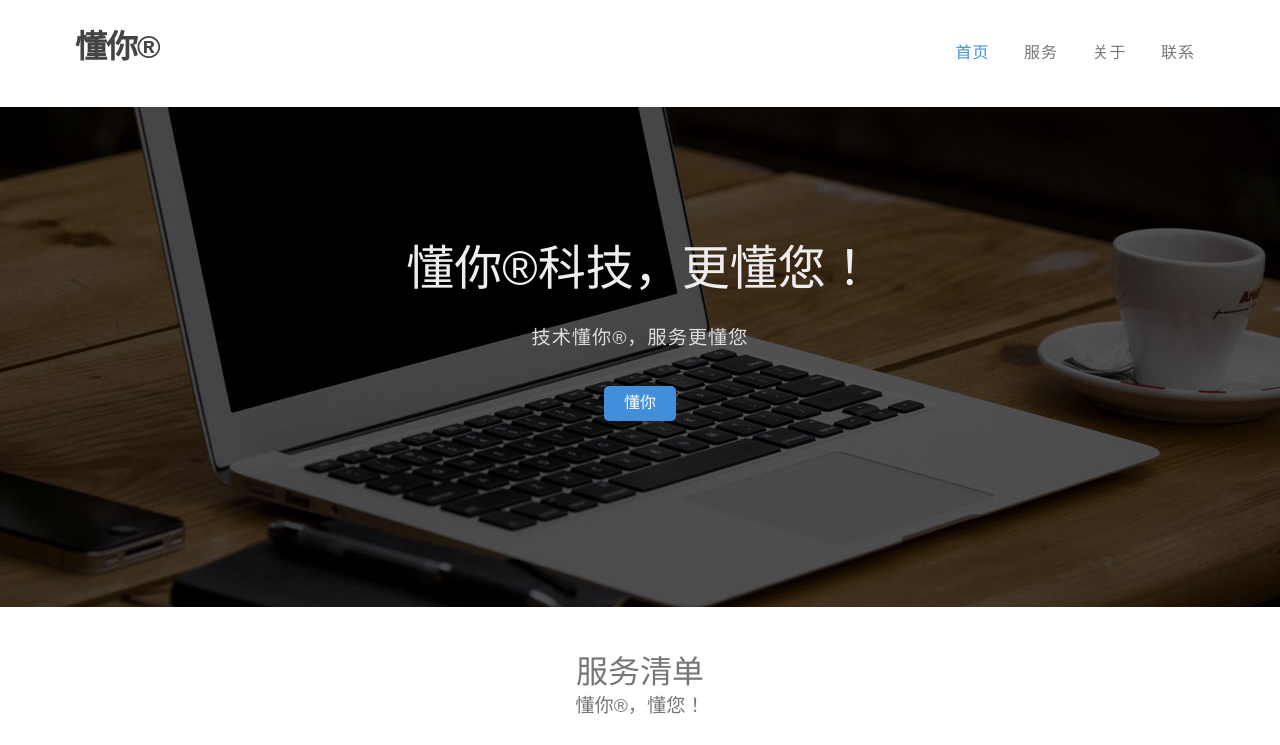
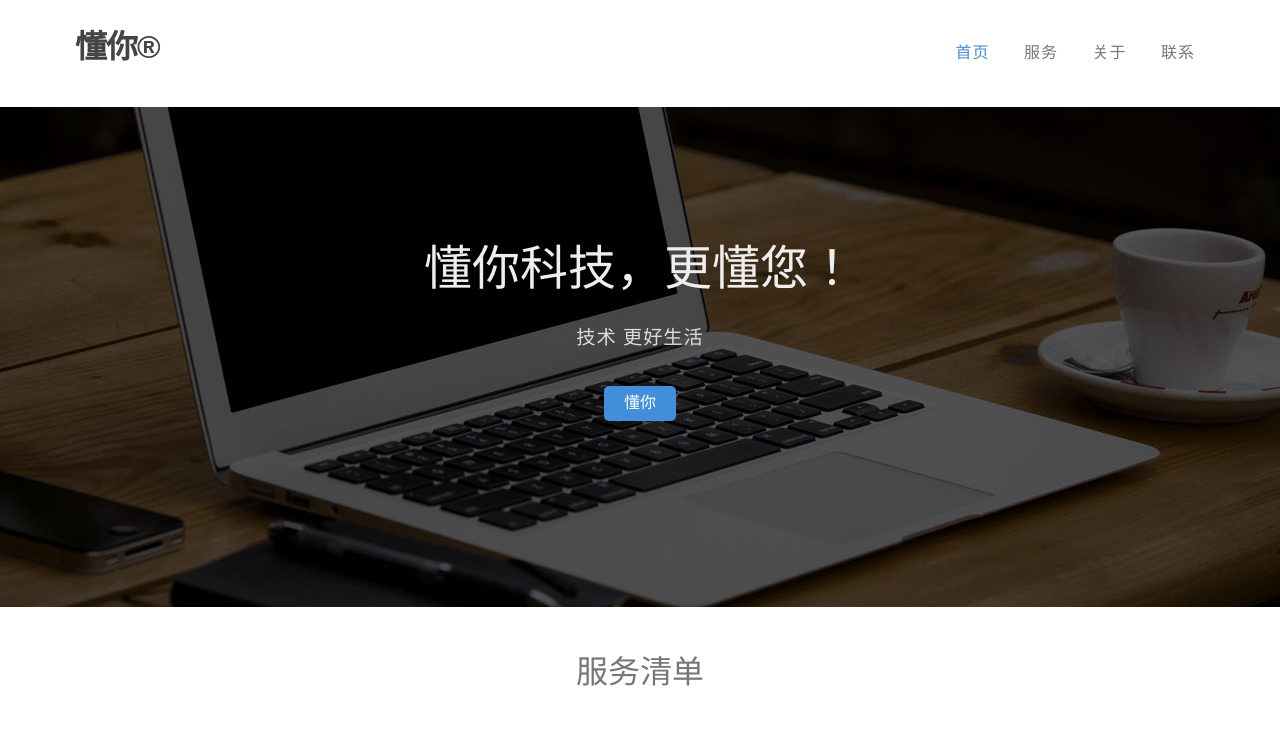
Before and after one commit to dongde/dongde.github.io, a plain HTML site: page index.html in a window 1280 px wide. Shown: the top 745 px of the page. Drawn offline with Linux system fonts and the light colour scheme.

Commit message:
update index.html info

```diff
--- a/index.html
+++ b/index.html
@@ -30,8 +30,8 @@
 <div class="banner text-center">
   <div class="container">
     <div class="banner-info">
-      <h1>懂你&reg;科技，更懂您！</h1>
-      <p>技术懂你&reg;，服务更懂您</p>
+      <h1>懂你科技，更懂您！</h1>
+      <p>技术 更好生活</p>
       <a class="banner_btn">懂你</a> </div>
   </div>
 </div>
@@ -39,7 +39,6 @@
 <div class="content_white">
     <div id="services">
   <h2>服务清单</h2>
-  <p>懂你&reg;，懂您！</p>
 </div>
 </div>
 <div class="featured_content" id="feature">
@@ -115,7 +114,7 @@
 <div class="footer">
   <div class="footer_bottom">
     <div class="copy">
-        <p>Copyright &copy;2018 懂你&reg;科技 版权所有</p>
+        <p>Copyright &copy;2014-2019 懂你&reg;科技 版权所有</p>
         <p>法律顾问：陈蛟律师</p>
        <a target="_blank" href="http://www.miitbeian.gov.cn/"/><p>蜀ICP备14018415号</p>
        <a target="_blank" href="http://www.beian.gov.cn/portal/registersysteminfo?recordcode=51019002000726" style="display:inline-block;text-decoration:none;height:20px;line-height:20px;"><img src="./images/batb.png" style="float:left;"/><p style="float:left;height:20px;line-height:20px;margin: 0px 0px 0px 5px; ">川公网安备 51019002000726号</p></a>
```
